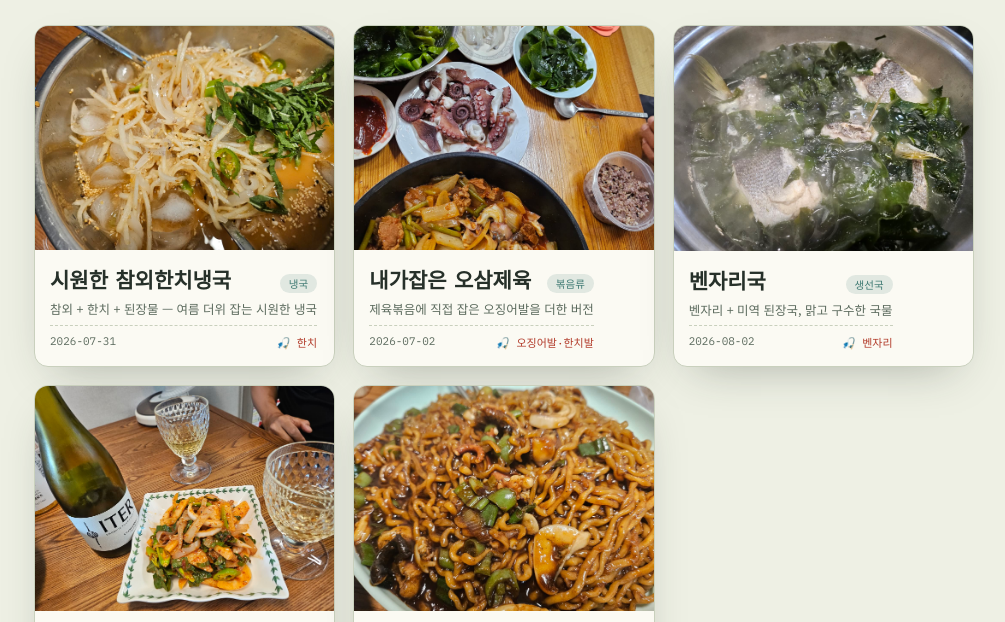
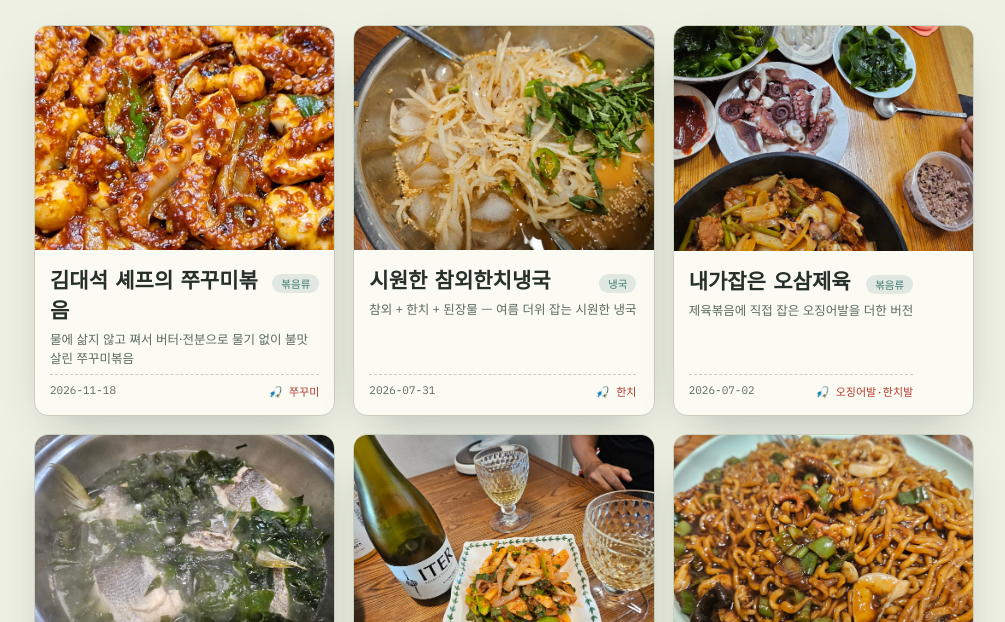
Before and after one commit to jkeolham/hojak-recipes, a plain HTML site: page index.html in a window 1280 px wide. Shown: the part 168-790 px from the top of the page, without its empty margins (136-1141 px from the left). Drawn offline with Linux system fonts and the light colour scheme; a web font is replaced by a local one.

Commit message:
feat: 김대석 셰프의 쭈꾸미볶음 레시피 추가

```diff
--- a/index.html
+++ b/index.html
@@ -137,6 +137,46 @@
   "use strict";
 
   var recipes = [
+    {
+      name: "김대석 셰프의 쭈꾸미볶음",
+      cat: "볶음류",
+      date: "2026-11-18",
+      people: 3,
+      photo: "assets/jjukumi-bokkeum.jpg",
+      caught: "쭈꾸미",
+      teaser: "물에 삶지 않고 쪄서 버터·전분으로 물기 없이 불맛 살린 쭈꾸미볶음",
+      ingredients: [
+        {n:"쭈꾸미", q:"1kg (11마리)"},
+        {n:"양파", q:"2/3개"},
+        {n:"대파", q:"1대"},
+        {n:"청양고추", q:"3개"},
+        {n:"당근", q:"약간"},
+        {n:"버터", q:"1조각(10g)"},
+        {n:"밀가루·소금(세척용)", q:"2스푼·1스푼"},
+        {n:"감자전분", q:"1스푼"},
+        {n:"고추기름", q:"1스푼"},
+        {n:"고춧가루", q:"3스푼"},
+        {n:"진간장", q:"3스푼"},
+        {n:"굴소스", q:"1스푼"},
+        {n:"다진 마늘", q:"1스푼"},
+        {n:"다진 생강", q:"1/2스푼"},
+        {n:"물엿", q:"2스푼"},
+        {n:"설탕", q:"1스푼"},
+        {n:"참기름·통깨", q:"각 1스푼"},
+        {n:"후추", q:"1/4스푼"}
+      ],
+      steps: [
+        "세척 (0:36-1:15): 소금과 밀가루를 넣고 주물러 이물질을 제거한 뒤 물로 깨끗이 씻어냅니다.",
+        "손질 (1:28-2:35): 머리를 뒤집어 내장을 제거하고, 눈과 이빨을 잘라낸 뒤 먹기 좋은 크기로 자릅니다.",
+        "찜 조리 (2:45-3:23): 냄비에 쭈꾸미와 소주 2스푼을 넣고 뚜껑을 덮어 강불에서 1분 30초간 익힙니다. (물에 삶지 마세요)",
+        "채소 볶기 (4:22-5:17): 팬에 버터를 녹인 뒤 양파를 먼저 볶아 카라멜라이징합니다. 이후 당근과 청양고추를 넣어 함께 볶아 수분을 날립니다.",
+        "양념 버무리기 (5:18-6:13): 불을 끄고 팬에 쭈꾸미와 감자전분, 준비한 모든 양념 재료를 넣고 골고루 섞어줍니다.",
+        "마무리 (6:24-7:05): 다시 불을 켜고 대파를 넣어 살짝 볶은 뒤, 마지막에 참기름, 후추, 통깨를 뿌려 완성합니다."
+      ],
+      tip: "물에 삶지 않고 소주 2스푼과 함께 뚜껑을 덮어 1분 30초만 찌는 것이 핵심! 양파는 버터에 먼저 볶아 풍미를 살리고, 불을 끈 상태에서 감자전분과 양념을 버무려야 수분이 생기지 않고 불맛이 살아납니다.",
+      verdict: null,
+      video: {url:"https://youtu.be/DMvYyvrsIKI", label:"김대석 셰프의 쭈꾸미볶음 황금레시피"}
+    },
     {
       name: "시원한 참외한치냉국",
       cat: "냉국",
```
Also changed, not shown: assets/jjukumi-bokkeum.jpg (added).
